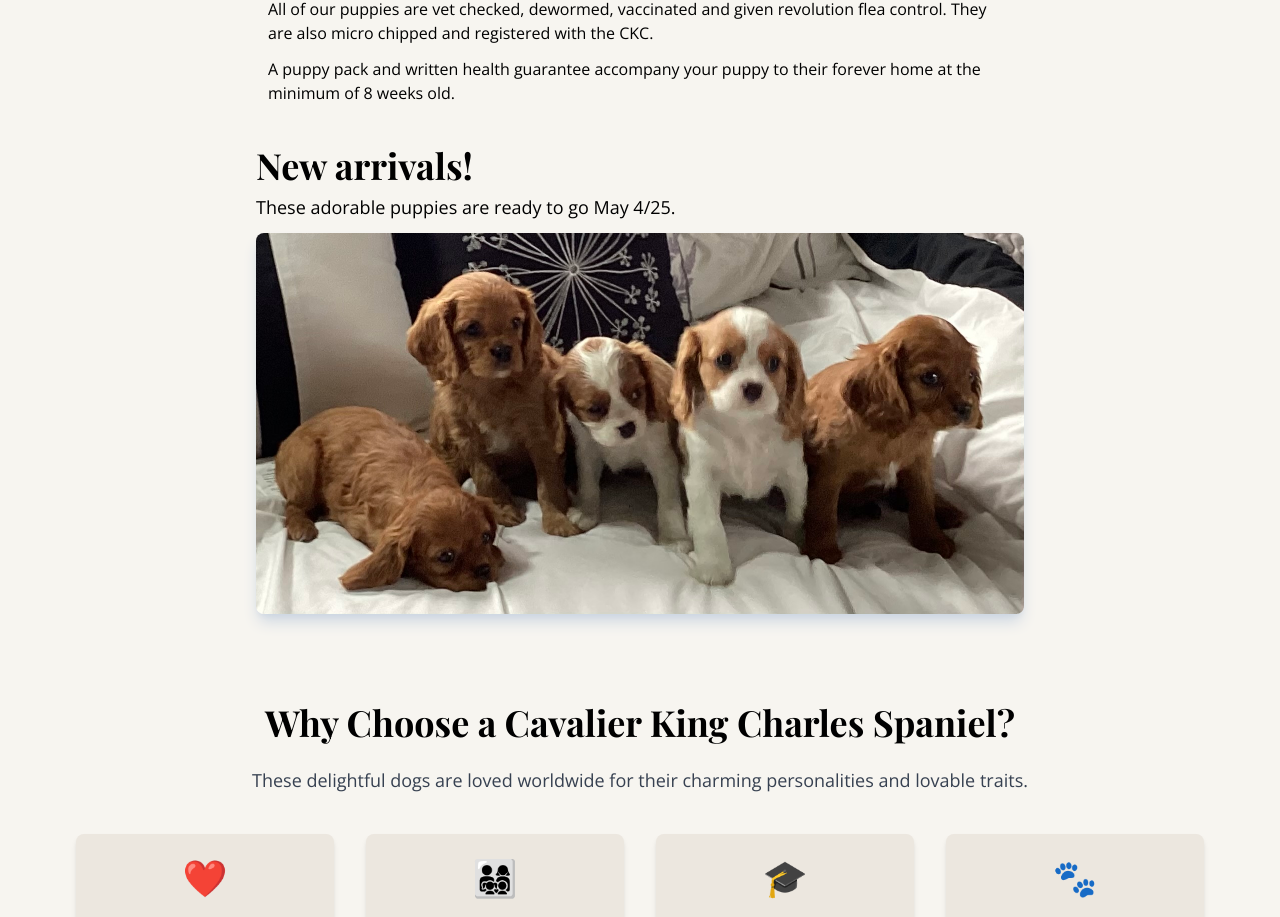
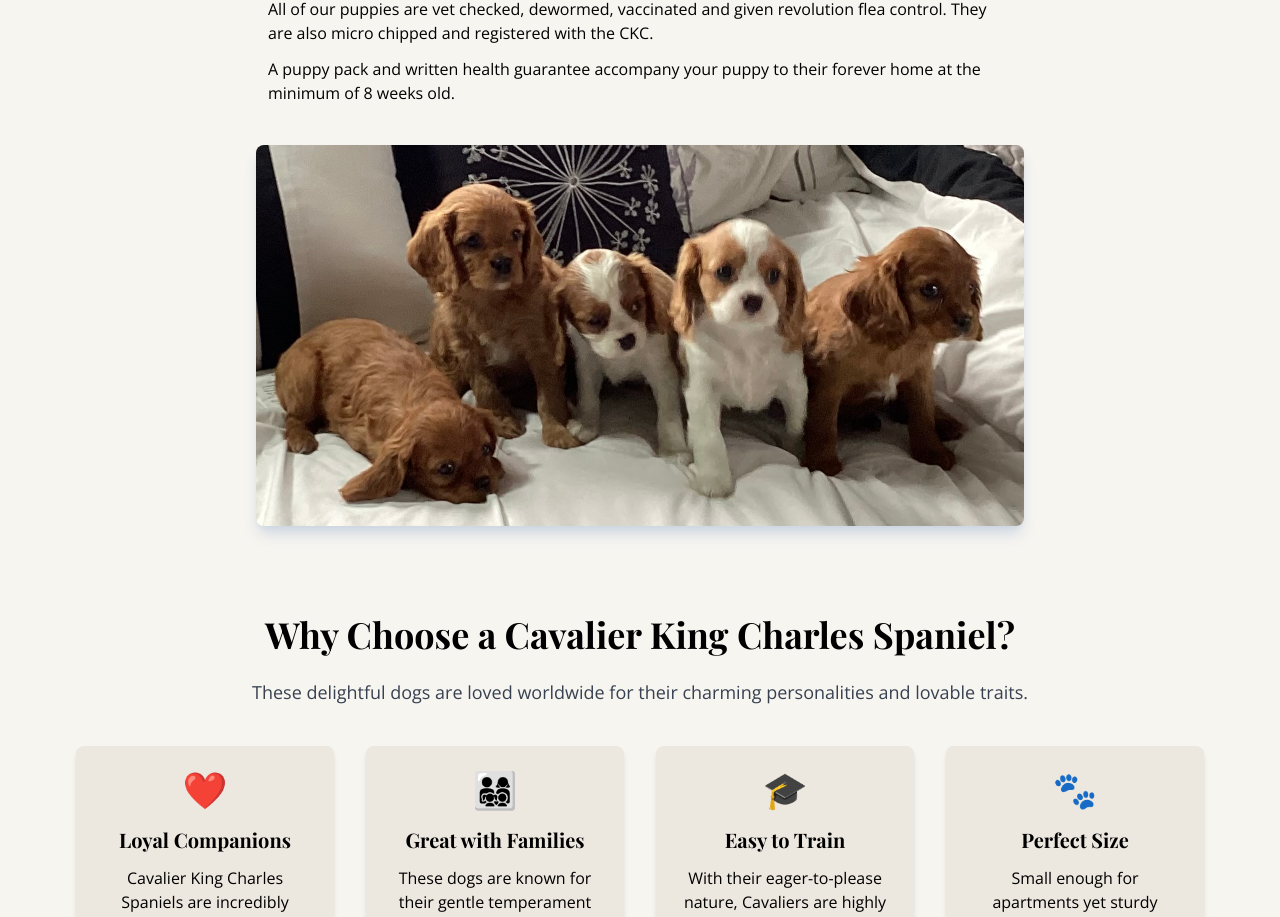
Before and after one commit to RJD72/rustic-acres, a React (Vite) app: page / in a window 1280 px wide. Shown: the part 1171-2088 px from the top of the page. Built offline with nearby package versions, Linux system fonts and the light colour scheme; a web font is replaced by a local one.

Commit message:
updated home page

```diff
--- a/src/pages/Home.jsx
+++ b/src/pages/Home.jsx
@@ -61,10 +61,10 @@ const Home = () => {
         </p>
       </div>
       <div className="max-w-3xl mx-auto mt-10">
-        <h2 className="text-4xl mb-2 font-bold">New arrivals!</h2>
+        {/* <h2 className="text-4xl mb-2 font-bold">New arrivals!</h2>
         <p className="text-lg">
           These adorable puppies are ready to go May 4/25.
-        </p>
+        </p> */}
         <img
           loading="lazy"
           src={NewPuppies}
```
Also changed, not shown: 18 other files (tests, documents, lock files or other folders).
